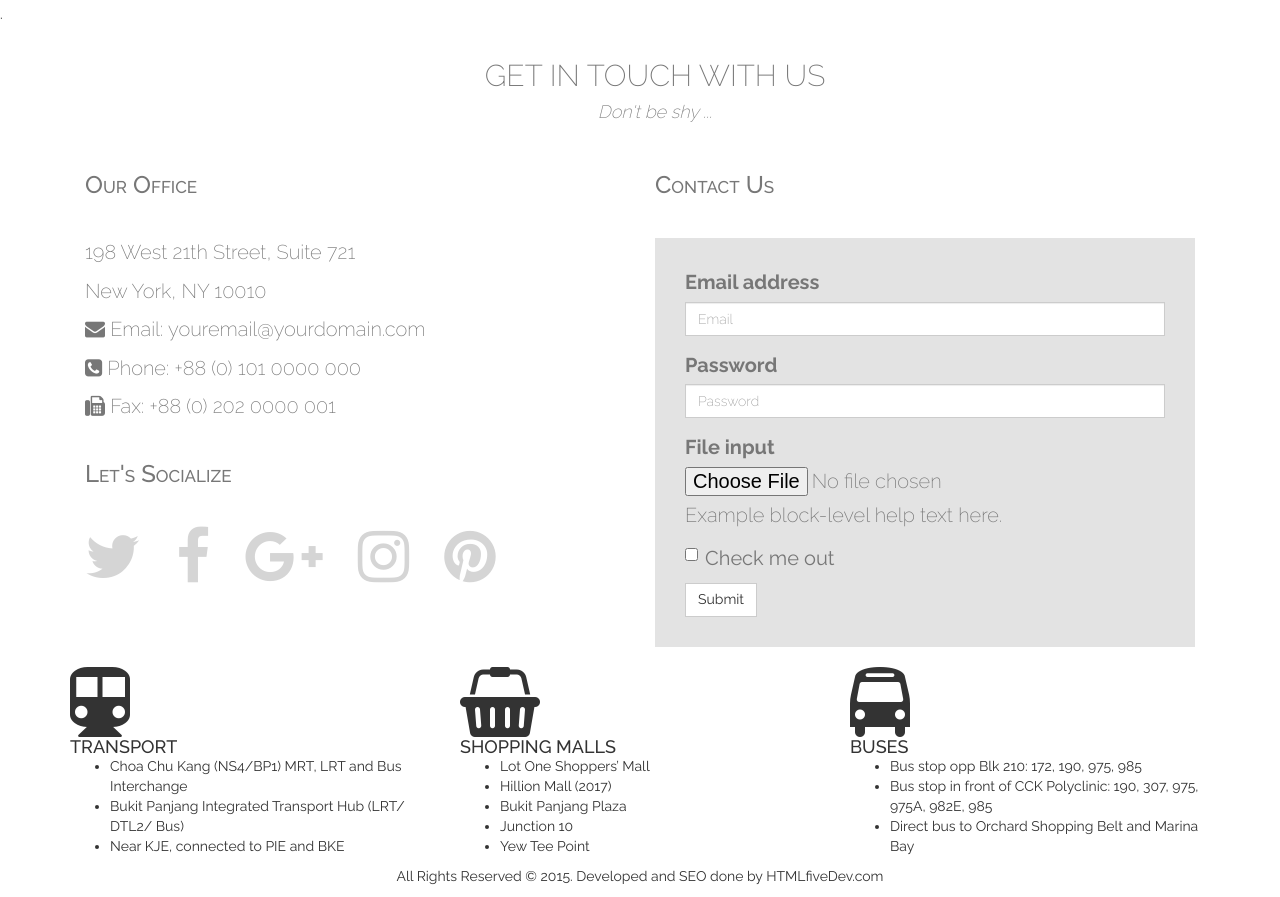
After one commit to ahmedmusawir/roytemp, a PHP site: page /contact-us.php in a window 1280 px wide. The commit adds this page. Shown: the part 383-1280 px from the top of the page. Run offline with PHP 8.4, Linux system fonts and the light colour scheme; some libraries are stand-ins or nearby versions.

Commit message:
4th Commit: Contact Page done.

```diff
--- /dev/null
+++ b/contact-us.php
@@ -0,0 +1,100 @@
+<?php include "header.php" ?>
+<div class="content-wrap">
+
+<style type="text/css" media="screen">
+
+#pg-header {
+
+	height: 300px;
+	/*background: url(img/pg-header.jpg) no-repeat top left fixed;*/
+}
+
+</style>
+
+  <section class="pg-content contact-content">
+
+	<header id="pg-header" class="pg-header">
+
+	<iframe src="https://www.google.com/maps/embed?pb=!1m18!1m12!1m3!1d3304.1610139007!2d-84.28239568508086!3d34.091015423133776!2m3!1f0!2f0!3f0!3m2!1i1024!2i768!4f13.1!3m3!1m2!1s0x88f575f273862943%3A0x2adf214d87dfb5c1!2s2657+Ashleigh+Ln%2C+Alpharetta%2C+GA+30004%2C+USA!5e0!3m2!1sen!2smy!4v1449387572089" width="100%" height="300" frameborder="0" style="border:0" allowfullscreen></iframe>.
+
+
+
+	</header><!-- /header -->
+
+	<div class="container">
+
+		<section class="header-txt">
+		  <div class="pg-header-txt container">
+		  	<h2>Get in touch with us</h2>
+		  	<h4><em>Don't be shy ...</em></h4>
+		  </div>
+		</section>
+
+		<section class="col-content col-md-6">
+
+		  <div class="contact-header-txt">
+		  	<h3>Our Office</h3>
+		  </div>
+
+			<div class="address-text">
+				<p>198  West 21th Street, Suite 721</p>
+				<p>New York, NY 10010</p>
+				<p><i class="fa fa-envelope"></i> Email: youremail@yourdomain.com</p>
+				<p><i class="fa fa-phone-square"></i> Phone: +88 (0) 101 0000 000</p>
+				<p><i class="fa fa-fax"></i> Fax: +88 (0) 202 0000 001</p>
+			</div>
+
+		  <div class="contact-header-txt">
+              <h3>Let's Socialize</h3>
+		  </div>
+
+			<div class="contact-social">
+				<span><a href="#"><i class="fa fa-twitter fa-3x"></i></a></span>
+				<span><a href="#"><i class="fa fa-facebook fa-3x"></i></a></span>
+				<span><a href="#"><i class="fa fa-google-plus fa-3x"></i></a></span>
+				<span><a href="#"><i class="fa fa-instagram fa-3x"></i></a></span>
+				<span><a href="#"><i class="fa fa-pinterest fa-3x"></i></a></span>
+			</div>
+
+
+		</section>
+
+		<section class="col-form col-md-6">
+
+		 <div class="contact-header-txt">
+		  	<h3>Contact Us</h3>
+		  </div>
+
+
+			<form class="contact-form">
+			  <div class="form-group">
+			    <label for="exampleInputEmail1">Email address</label>
+			    <input type="email" class="form-control" id="exampleInputEmail1" placeholder="Email">
+			  </div>
+			  <div class="form-group">
+			    <label for="exampleInputPassword1">Password</label>
+			    <input type="password" class="form-control" id="exampleInputPassword1" placeholder="Password">
+			  </div>
+			  <div class="form-group">
+			    <label for="exampleInputFile">File input</label>
+			    <input type="file" id="exampleInputFile">
+			    <p class="help-block">Example block-level help text here.</p>
+			  </div>
+			  <div class="checkbox">
+			    <label>
+			      <input type="checkbox"> Check me out
+			    </label>
+			  </div>
+			  <button type="submit" class="btn btn-default">Submit</button>
+			</form>
+
+		</section>
+
+
+
+    </div>
+
+  </section>
+
+</div> <!-- END CONTENT WRAP. WRAPS THE WHOLE CONTENT -->
+<?php include "footer.php" ?>
--- a/full-width.php
+++ b/full-width.php
@@ -15,7 +15,7 @@
 
 	  <header id="pg-header" class="pg-header">
 
-	  <div class="pg-header-txt">
+	  <div class="pg-header-txt container">
 	  	<h1>Full Width Page</h1>
 	  	<h4><em>Extream Beauty ...</em></h4>
 	  </div>
--- a/header.php
+++ b/header.php
@@ -45,7 +45,7 @@
     <!-- Collect the nav links, forms, and other content for toggling -->
     <div class="collapse navbar-collapse" id="bs-example-navbar-collapse-1">
       <ul class="nav navbar-nav">
-        <li class="active"><a href="#">Link <span class="sr-only">(current)</span></a></li>
+        <li class="active"><a href="contact-us.php">Contact Us <span class="sr-only">(current)</span></a></li>
         <li><a href="#">Link</a></li>
         <li class="dropdown">
           <a href="#" class="dropdown-toggle" data-toggle="dropdown" role="button" aria-haspopup="true" aria-expanded="false">Dropdown <span class="caret"></span></a>
--- a/right-sidebar.php
+++ b/right-sidebar.php
@@ -15,7 +15,7 @@
 
 	<header id="pg-header" class="pg-header">
 
-	  <div class="pg-header-txt">
+	  <div class="pg-header-txt container">
 	  	<h1>Sidebar Page</h1>
 	  	<h4><em>Extream Beauty ...</em></h4>
 	  </div>
--- a/scss/_custom.scss
+++ b/scss/_custom.scss
@@ -264,7 +264,7 @@ h1, h2, h3, h4, h5 {
 
 		.pg-header-txt {
 			padding-top: 12rem;
-			padding-left: 3rem;
+			// padding-left: 5rem;
 			color: white;
 
 			h1 {
@@ -282,7 +282,7 @@ h1, h2, h3, h4, h5 {
 	}
 
 	.container {
-		margin-top: 3rem;
+		padding-top: 3rem;
 		padding-bottom: 2rem;
 
 		font-size: 2rem;
@@ -299,6 +299,68 @@ h1, h2, h3, h4, h5 {
 
 /**
  *
+ * Contact Page Styles
+ *
+ */
+.contact-content {
+
+	.pg-header-txt {
+		text-align: center;
+		padding-bottom: 5rem;
+
+		h2 {
+			text-transform: uppercase;
+			padding-bottom: 1rem;
+			font-weight: 200;
+		}
+		h4 {
+			font-weight: 200;
+		}
+	}
+
+	.container {
+		// padding-left: 0;
+		.contact-header-txt {
+			padding-bottom: 4rem;
+			font-weight: 300;
+			font-variant: small-caps;
+		}
+
+		.col-form {
+			.contact-form {
+				// border: 1px solid red;
+				padding: 3rem;
+				background-color: #e3e3e3;
+
+			}
+		}
+
+		.col-content {
+
+			.address-text {
+				padding-bottom: 3rem;
+				// border: 1px solid red;
+			}
+
+			.contact-social {
+				span {
+					padding-right: 3rem;
+
+					a {
+						color: darken( $gray-lighter, 10%);
+
+						&:hover {
+							color: red;
+						}
+					}
+				}
+			}
+		}
+	}
+}
+
+/**
+ *
  * Widget Styles
  *
  */
@@ -308,7 +370,7 @@ h1, h2, h3, h4, h5 {
 	// border: 1px solid red;
 	margin-top: 1rem;
 	margin-bottom: 1rem;
-	padding-top: 1rem;
+	padding-top: 3rem;
 	padding-bottom: 2rem;
 	padding-left: 2rem;
 	padding-right: 2rem;
```
Also changed, not shown: style.css, 2 other files.
